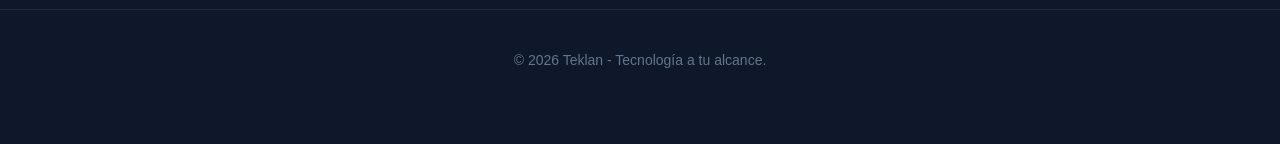
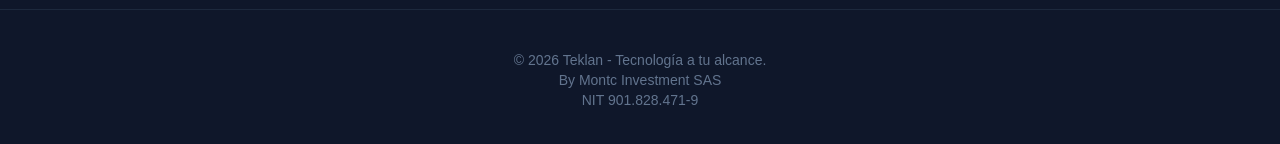
Before and after one commit to harold311618-beep/teklan-store, a Next.js app: page / in a window 1280 px wide. Shown: the part 1088-1232 px from the top of the page. Before the commit the page ends 1198 px from the top, so only its background shows below. Built offline with nearby package versions, Linux system fonts and the light colour scheme.

Commit message:
actualizacion de img banner

```diff
--- a/src/app/layout.js
+++ b/src/app/layout.js
@@ -22,6 +22,8 @@
 
         <footer className="p-10 border-t border-slate-800 text-center text-slate-500 text-sm">
           <p>© 2026 Teklan - Tecnología a tu alcance.</p>
+          <p>By Montc Investment SAS</p>
+          <p>NIT 901.828.471-9</p>
         </footer>
       </body>
     </html>
--- a/src/app/page.js
+++ b/src/app/page.js
@@ -29,7 +29,7 @@
           className="hidden md:block md:w-1/2 h-full relative"
         >
           <img
-            src="/iphone17pro.png"
+            src="https://cdsassets.apple.com/live/7WUAS350/images/tech-specs/iphone-17-pro-17-pro-max-hero.png"
             alt="iPhone 17 Pro"
             className="object-contain h-full w-full p-4 drop-shadow-2xl"
           />
```
